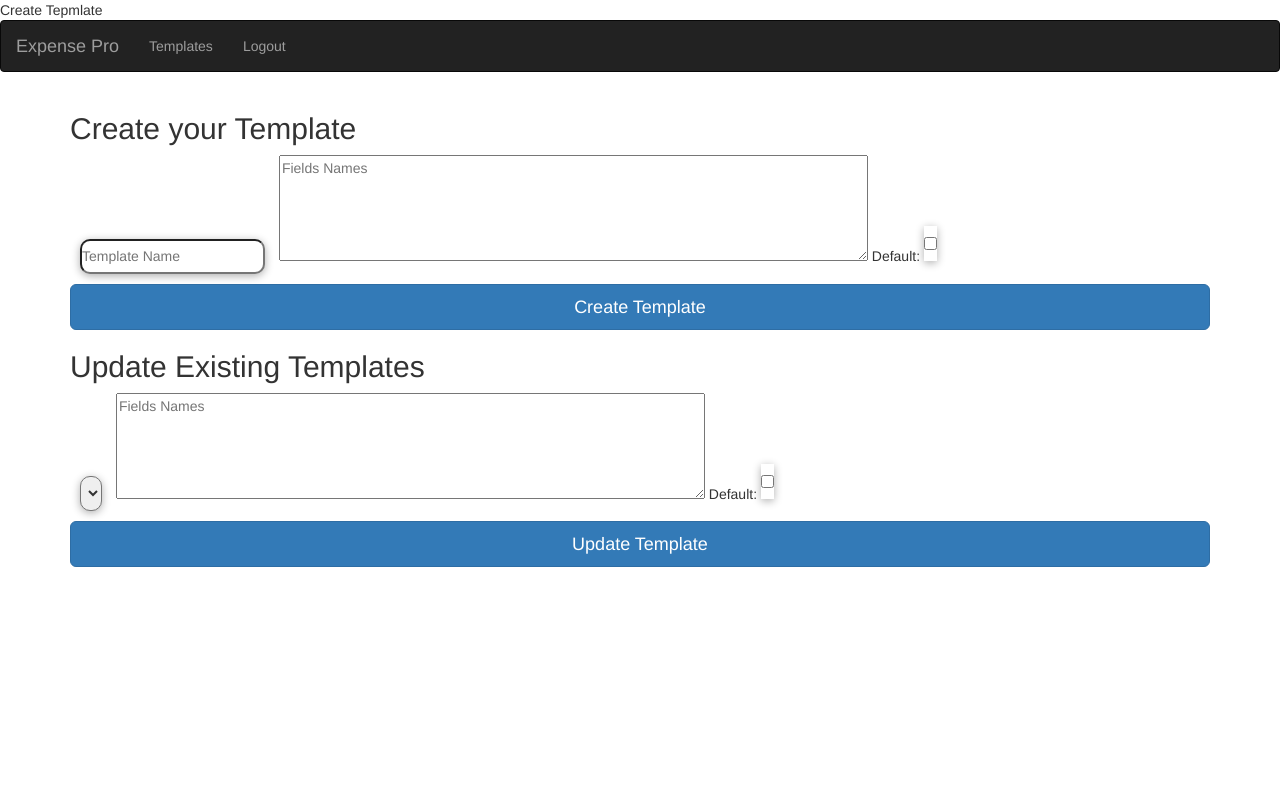
After one commit to Leustad/expense_tracker, a Flask app: template expenses/templates/template.html in a window 1280 px wide. The commit adds this page. Run offline with Flask 2, Linux system fonts and the light colour scheme; the template is opened without the code that fills it: values that come from a table or form of the project are taken from there, others are empty; parts of the project's set-up code (start-up, migrations or seed data) failed here and were passed over; some libraries are stand-ins or nearby versions.

Commit message:
initial commit for template

```diff
--- a/create_db.py
+++ b/create_db.py
@@ -1,5 +1,5 @@
 from expenses import db
-from expenses.models import Expenses
+from expenses.models import Expense
 
 
 db.create_all()
--- a/expenses/forms.py
+++ b/expenses/forms.py
@@ -1,9 +1,14 @@
 import datetime
+
+from flask import session
 from flask_wtf import FlaskForm
-from wtforms import StringField, FloatField, SelectField, FormField, FieldList, PasswordField, BooleanField
+from wtforms import StringField, FloatField, SelectField, FormField, FieldList, PasswordField, BooleanField, \
+    TextAreaField
 from wtforms.fields.html5 import DateField
-from wtforms.validators import DataRequired, InputRequired, Email, Length
+from wtforms.validators import DataRequired, InputRequired, Email, Length, ValidationError
 from wtforms import Form as NoCsrfForm
+
+from expenses.models import Template
 
 
 class ExpenseItem(NoCsrfForm):
@@ -32,3 +37,20 @@ class RegisterForm(FlaskForm):
     email = StringField('email', validators=[InputRequired(), Email(message='Invalid email'), Length(min=4, max=80)])
     username = StringField('username', validators=[InputRequired(), Length(min=4, max=50)])
     password = PasswordField('password', validators=[InputRequired(), Length(min=8)])
+
+
+def field_count_check(form, field):
+    if len(str(field).split(',')) < 1:
+        raise ValidationError('Must Have at least 1 Comma Separated Field Name')
+
+
+class AddTemplateFrom(FlaskForm):
+    name = StringField('template name', validators=[DataRequired(), Length(min=4, max=50)])
+    fields = TextAreaField('fields', validators=[DataRequired(), field_count_check])
+    default = BooleanField('default')
+
+
+class UpdateTemplateFrom(FlaskForm):
+    name = SelectField('template name', validators=[DataRequired()])
+    fields = TextAreaField('fields', validators=[DataRequired(), field_count_check])
+    default = BooleanField('default')
--- a/expenses/main.py
+++ b/expenses/main.py
@@ -1,14 +1,18 @@
 import json
 
 import datetime
-from flask import render_template, redirect, url_for, request, Blueprint, jsonify
+from flask import render_template, redirect, url_for, request, Blueprint, jsonify, session
 from flask_login import login_required, login_user, current_user, logout_user
 
 from expenses import db, bcrypt, login_manager
-from expenses.forms import ExpensesForm, LoginForm, RegisterForm
-from expenses.models import Expenses, ExpensesSchema, User
+from expenses.forms import ExpensesForm, LoginForm, RegisterForm, AddTemplateFrom, UpdateTemplateFrom
+from expenses.models import Expense, User, Template
 
 main_blueprint = Blueprint('main', __name__)
+
+
+def get_user_id():
+    return User.query.filter_by(id=session['user_id']).first().id
 
 
 @main_blueprint.route('/', methods=['GET', 'POST'])
@@ -20,15 +24,16 @@ def index():
     if request.method == 'POST':
         if form.validate_on_submit():
             for item in form.items.data:
-                entry = Expenses(item['expense'],
-                                 item['cost'],
-                                 item['due_date'],
-                                 item['desc'],
-                                 )
+                entry = Expense(item['expense'],
+                                item['cost'],
+                                item['due_date'],
+                                item['desc'],
+                                get_user_id()
+                                )
                 db.session.add(entry)
                 db.session.commit()
         return redirect(url_for('main.index'))
-    expenses = db.session.query(Expenses).all()
+    expenses = db.session.query(Expense).all()
     for i in expenses:
         dates.append(i.due_date)
     dates = set(dates)
@@ -80,3 +85,96 @@ def register():
 def logout():
     logout_user()
     return redirect(url_for('main.login'))
+
+
+def ready_update_template_form(update_template_form, update_fields):
+    def _templates():
+        return Template.query.filter_by(user_id=session['user_id']).all()
+
+    update_template_form.name.choices = [(i.name, i.name) for i in _templates()]
+
+    if update_fields:
+        template_list = [i.template for i in _templates() if i.name == _templates()[0].name]
+        template_list = ', '.join(map(str, template_list))
+        update_template_form.fields.data = template_list
+
+
+def get_forms(update_fields):
+    add_template_form = AddTemplateFrom(request.form, prefix='add_template_')
+    update_template_form = UpdateTemplateFrom(request.form, prefix='update_template_')
+    ready_update_template_form(update_template_form, update_fields)
+    return add_template_form, update_template_form
+
+
+@main_blueprint.route('/template', methods=['GET'])
+@login_required
+def template():
+    add_template_form, update_template_form = get_forms(update_fields=True)
+    return render_template('template.html',
+                           add_template_form=add_template_form,
+                           update_template_form=update_template_form)
+
+
+@main_blueprint.route('/add_template', methods=['POST'])
+@login_required
+def add_template():
+    # logout_user()
+    add_template_form, update_template_form = get_forms(update_fields=True)
+    if request.method == 'POST' and add_template_form.validate_on_submit():
+        template_name = Template.query.filter_by(id=session['user_id'],
+                                                 name=add_template_form.name.data
+                                                 ).first()
+        if not template_name:
+            ''' If a new template'''
+
+            if add_template_form.default.data:
+                deselect_default()
+
+            new_template = Template(add_template_form.name.data,
+                                    add_template_form.fields.data,
+                                    True if add_template_form.default.data else False,
+                                    get_user_id()
+                                    )
+            db.session.add(new_template)
+            db.session.commit()
+    return render_template('template.html',
+                           add_template_form=add_template_form,
+                           update_template_form=update_template_form)
+
+
+@main_blueprint.route('/update_template', methods=['POST'])
+@login_required
+def update_template():
+    add_template_form, update_template_form = get_forms(update_fields=False)
+
+    if request.method == 'POST' and update_template_form.validate_on_submit():
+        if update_template_form.default.data:
+            deselect_default()
+
+        template_row = Template.query.filter_by(user_id=session['user_id'],
+                                                name=update_template_form.name.data).first()
+
+        template_row.name = update_template_form.name.data
+        template_row.template = str(update_template_form.fields.data)
+        template_row.default = update_template_form.default.data
+
+        # db.session.add(template_row)
+        db.session.commit()
+    for fieldName, errorMessages in update_template_form.errors.items():
+        for err in errorMessages:
+            print(err)
+    return render_template('template.html',
+                           add_template_form=add_template_form,
+                           update_template_form=update_template_form)
+
+
+def deselect_default():
+    """ User wants this template to be default, so find the one is already "default" and
+        make it NOT default """
+    try:
+        template_row = Template.query.filter_by(user_id=session['user_id'],
+                                                default=True).first()
+        template_row.default = False
+        db.session.commit()
+    except Exception as e:
+        print(e)
--- a/expenses/templates/_base.html
+++ b/expenses/templates/_base.html
@@ -1,7 +1,7 @@
 <!DOCTYPE HTML>
 <html>
 <head>
-    <title>Expenses Pro</title>
+    {% block title %}{% endblock %}
     <script src="https://code.jquery.com/jquery-3.2.1.slim.min.js"
             integrity="sha384-KJ3o2DKtIkvYIK3UENzmM7KCkRr/rE9/Qpg6aAZGJwFDMVNA/GpGFF93hXpG5KkN"
             crossorigin="anonymous"></script>
@@ -35,7 +35,7 @@
             </div>
             <div class="collapse navbar-collapse" id="myNavbar">
                 <ul class="nav navbar-nav">
-                    <li class=""><a href="#">Test 1</a></li>
+                    <li class=""><a href="{{ url_for('main.template') }}">Templates</a></li>
                     <li class=""><a href="{{ url_for('main.logout') }}">Logout</a></li>
                 </ul>
             </div>
--- /dev/null
+++ b/expenses/templates/template.html
@@ -0,0 +1,37 @@
+{% extends '_base.html' %}
+
+{% block title %}
+    Create Tepmlate
+{% endblock %}
+
+{% block styles %}
+
+{% endblock %}
+
+<div class="flashes">
+  {% for message in get_flashed_messages() %}
+    {{ message }}
+  {% endfor %}
+</div>
+
+{% block content %}
+    <div class="container">
+      <form class="form-signin" method="POST" action="/add_template">
+        <h2 class="form-signin-heading">Create your Template</h2>
+        {{ add_template_form.hidden_tag() }}
+        {{ add_template_form.name(placeholder='Template Name') }}
+        {{ add_template_form.fields(placeholder='Fields Names', rows=5, cols=70) }}
+        Default: {{ add_template_form.default }}
+        <button class="btn btn-lg btn-primary btn-block" type="submit">Create Template</button>
+      </form>
+
+    <form class="form-signin" method="POST" action="/update_template">
+        <h2 class="form-signin-heading">Update Existing Templates</h2>
+        {{ update_template_form.hidden_tag() }}
+        {{ update_template_form.name(placeholder='Template Name') }}
+        {{ update_template_form.fields(placeholder='Fields Names', rows=5, cols=70) }}
+        Default: {{ update_template_form.default }}
+        <button class="btn btn-lg btn-primary btn-block" type="submit">Update Template</button>
+      </form>
+    </div> <!-- /container -->
+{% endblock %}
```
Also changed, not shown: expenses/models.py (+41 -14 lines).
